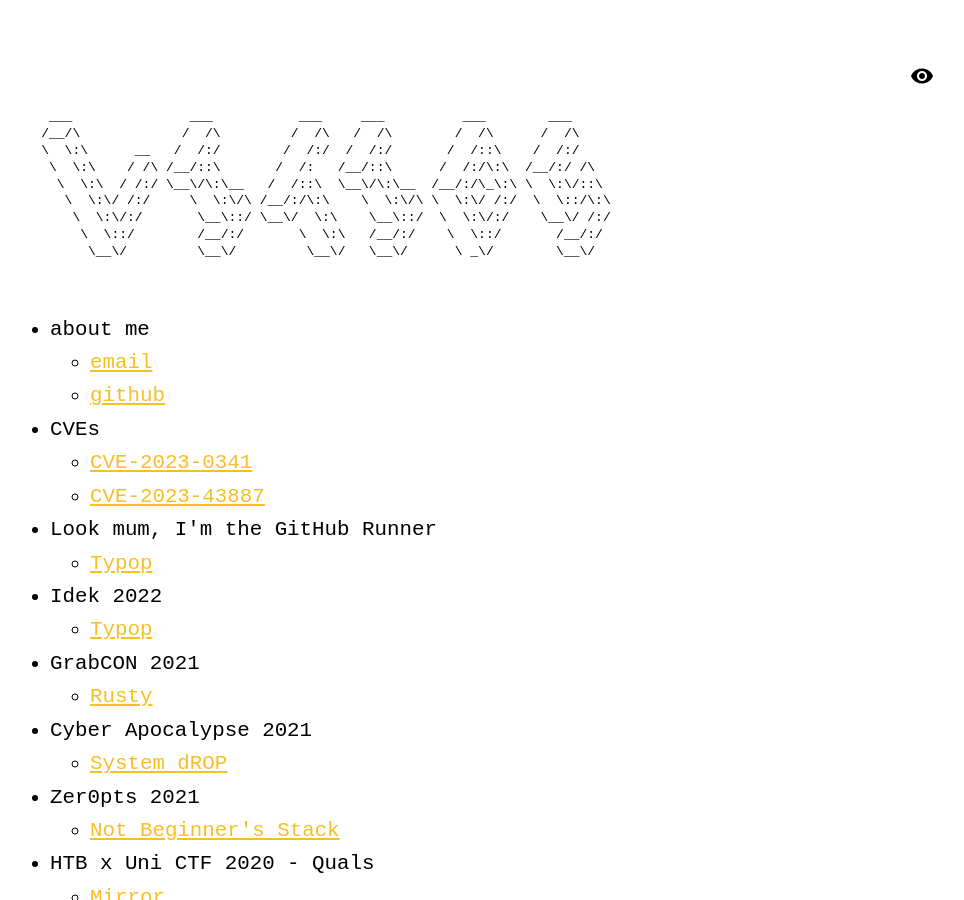
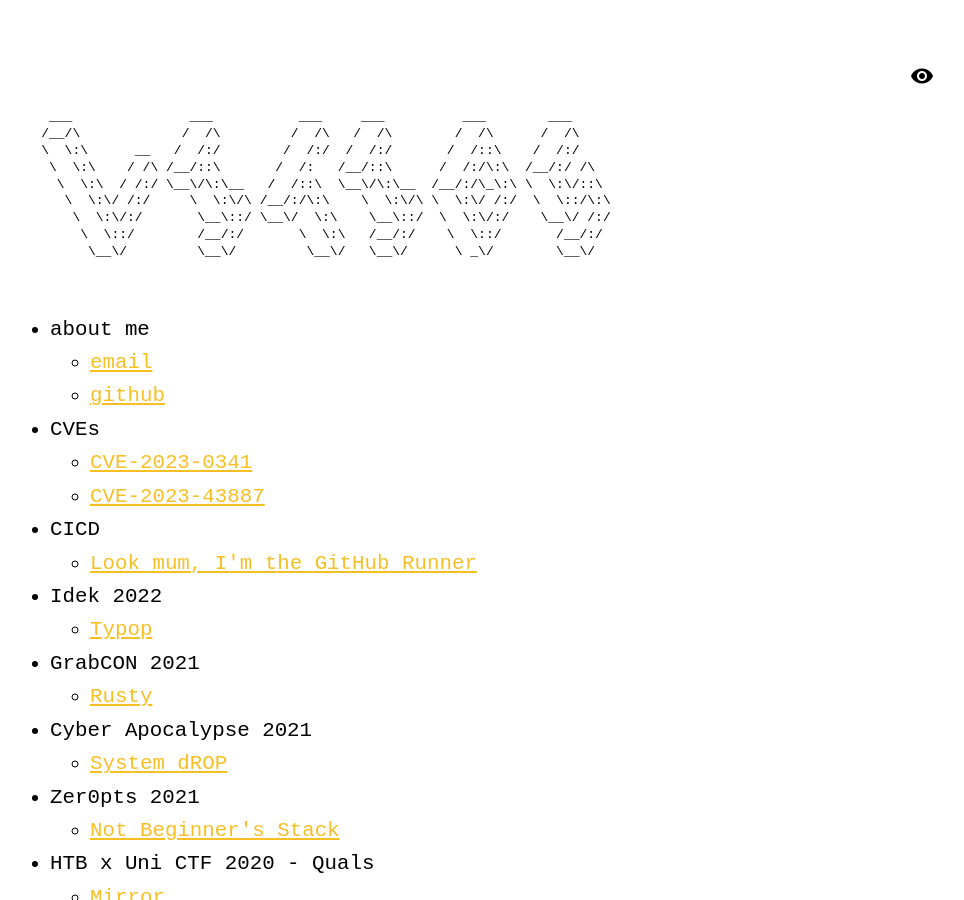
Before and after one commit to litios/litios.github.io, a Jekyll site: the page built from index.md, in a window 1280 px wide and 900 px high. Shown: the whole window, without its empty margins (310-1274 px from the left). Built offline with Jekyll 4.4.1, drawn with Linux system fonts in a browser that asks for light colours.

Commit message:
Github runner - CICD - fix entry

```diff
--- a/_data/menu.yml
+++ b/_data/menu.yml
@@ -18,10 +18,10 @@ entries:
       - title: CVE-2023-43887
         url: https://github.com/strukturag/libde265/issues/418
 
-  - title: Look mum, I'm the GitHub Runner
+  - title: CICD
     url: false
     entries:
-      - title: Typop
+      - title: Look mum, I'm the GitHub Runner
         url: "/2024/05/01/cicd.html"
   - title: Idek 2022
     url: false
```
